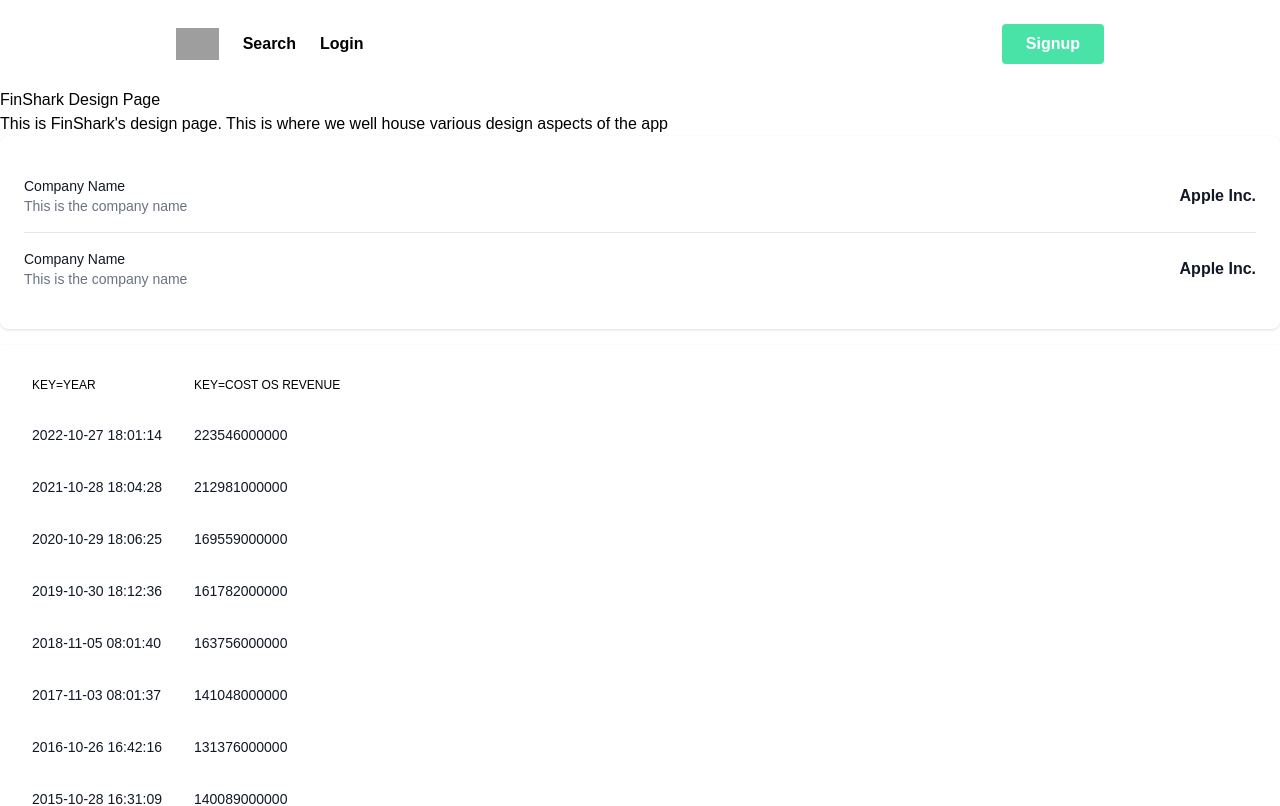
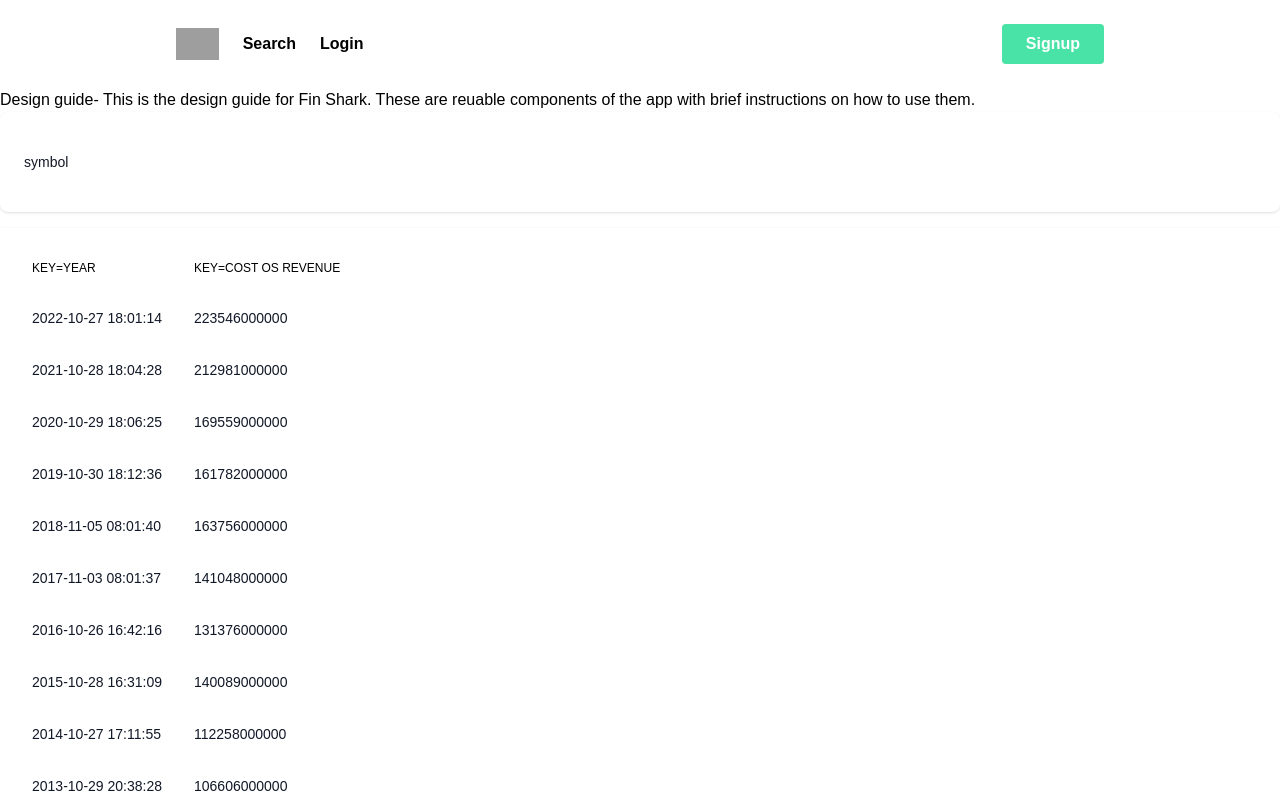
Before and after one commit to Gustavinho7541/react-dotnet-finance-project, a React (Create React App) app in the folder frontend/: page /design-guide in a window 1280 px wide. Shown: the top 806 px of the page. Built offline with nearby package versions, Linux system fonts and the light colour scheme; grey boxes are pictures that could not be loaded.

Commit message:
Company Profile/TTM

```diff
--- a/frontend/src/Components/CompanyProfile/CompanyProfile.tsx
+++ b/frontend/src/Components/CompanyProfile/CompanyProfile.tsx
@@ -1,9 +1,72 @@
-import React from 'react'
+import React, { useEffect, useState } from "react";
+import { useOutletContext } from "react-router-dom";
+import { getKeyMetrics } from "../api";
+import RatioList from "../RadioList/RadioList";
 
-interface Props {}
+type CompanyData = {
+  symbol?: string;
+  name?: string;
+  exchange?: string;
+  price?: string;
+  industry?: string;
+  website?: string;
+};
+
+// ✅ CONFIG
+const tableConfig = [
+  {
+    label: "Company Name",
+    render: (company: CompanyData) => company.name,
+    subTitle: "Nome da empresa",
+  },
+  {
+    label: "Symbol",
+    render: (company: CompanyData) => company.symbol,
+    subTitle: "Ticker da ação",
+  },
+  {
+    label: "Exchange",
+    render: (company: CompanyData) => company.exchange,
+    subTitle: "Bolsa de valores",
+  },
+  {
+    label: "Price",
+    render: (company: CompanyData) => company.price,
+    subTitle: "Preço atual da ação",
+  },
+  {
+    label: "Industry",
+    render: (company: CompanyData) => company.industry,
+    subTitle: "Setor da empresa",
+  },
+];
 
 const CompanyProfile = () => {
-  return <div>CompanyProfile</div>;
+  const ticker = useOutletContext<string>(); // ✅ tipado corretamente
+  const [companyData, setCompanyData] = useState<CompanyData | null>(null);
+
+  useEffect(() => {
+    const loadData = async () => {
+      if (!ticker) return;
+
+      const result = await getKeyMetrics(ticker);
+      setCompanyData(result);
+    };
+
+    loadData();
+  }, [ticker]);
+
+  return (
+    <>
+      {companyData ? (
+        <div className="p-4">
+          <RatioList config={tableConfig} data={companyData} />
+        </div>
+      ) : (
+        <div className="p-4">Carregando...</div>
+      )}
+    </>
+  );
 };
 
 export default CompanyProfile;
--- a/frontend/src/Components/Pages/CompanyPage/CompanyPage.tsx
+++ b/frontend/src/Components/Pages/CompanyPage/CompanyPage.tsx
@@ -1,9 +1,11 @@
 import React, { useEffect, useState } from "react";
-import { useParams } from "react-router-dom";
+import { useOutletContext, useParams } from "react-router-dom";
 
-import { getCompanyProfile } from "../../api";
+import { getKeyMetrics } from "../../api";
 import Sidebar from "../../Sidebar/Sidebar";
 import CompanyDashboard from "../../CompanyDashboard/CompanyDashboard";
+import Title from "../../Title/Title";
+
 type CompanySimple = {
   symbol: string;
   name: string;
@@ -21,9 +23,9 @@ const CompanyPage = () => {
     const getProfileInit = async () => {
       if (!ticker) return;
 
+      const result = await getKeyMetrics(ticker); // ✅ CORRETO
+      setCompany(result);
 
-            const result = await getCompanyProfile(ticker);
-            setCompany(result);
       console.log("Ticker:", ticker);
       console.log("API RESULT:", result);
     };
@@ -37,15 +39,15 @@ const CompanyPage = () => {
         <div className="w-full relative flex overflow-x-hidden">
 
           <Sidebar />
+
           <CompanyDashboard ticker={ticker || ""}>
-                        <h2 className="text-xl font-bold mb-4">
-                            {company.name}
-                        </h2>
+            <Title title="Company Name" subtitle={company.name} />
           </CompanyDashboard>
 
           {/* MAIN */}
           <div className="relative md:ml-64 w-full">
 
+            {/* HEADER */}
             <div className="pt-20 pb-32 bg-lightBlue-500 text-white">
               <div className="px-6">
                 <h1 className="text-3xl font-bold">
@@ -56,6 +58,7 @@ const CompanyPage = () => {
               </div>
             </div>
 
+            {/* CARDS */}
             <div className="p-6">
               <div className="flex flex-wrap">
 
@@ -63,7 +66,7 @@ const CompanyPage = () => {
                 <div className="w-full lg:w-3/12 px-4">
                   <div className="bg-white rounded shadow p-4">
                     <h5 className="text-xs font-bold uppercase">Symbol</h5>
-                                        <span className="text-xl">{ticker}</span>
+                    <span className="text-xl">{company.symbol}</span>
                   </div>
                 </div>
 
@@ -86,6 +89,14 @@ const CompanyPage = () => {
                 {/* CARD 4 */}
                 <div className="w-full lg:w-3/12 px-4">
                   <div className="bg-white rounded shadow p-4">
+                    <h5 className="text-xs font-bold uppercase">Price</h5>
+                    <span className="text-xl">{company.price}</span>
+                  </div>
+                </div>
+
+                {/* CARD 5 */}
+                <div className="w-full lg:w-3/12 px-4 mt-4">
+                  <div className="bg-white rounded shadow p-4">
                     <h5 className="text-xs font-bold uppercase">Website</h5>
                     <span className="text-sm break-all">
                       {company.website}
@@ -105,4 +116,6 @@ const CompanyPage = () => {
   );
 };
 
+
+
 export default CompanyPage;
--- /dev/null
+++ b/frontend/src/Components/Pages/DesignGuide/DesignPage.tsx
@@ -0,0 +1,35 @@
+import React from "react";
+import Table from "../../Table/Table";
+import RatioList from "../../RadioList/RadioList";
+import { TestDataCompany, testIncomeStatementData } from "../../Table/testData";
+
+type Props = {};
+const data = TestDataCompany;
+
+const tableConfig = [
+  {
+    label: "symbol",
+    render: (company: any) => company.symbol,
+  },
+];
+
+
+
+const DesignGuide = (props: Props) => {
+  return (
+    <>
+      <h1>
+        Design guide- This is the design guide for Fin Shark. These are reuable
+        components of the app with brief instructions on how to use them.
+      </h1>
+      <RatioList data={testIncomeStatementData} config={tableConfig} />
+      <Table  />
+      <h3>
+        Table - Table takes in a configuration object and company data as
+        params. Use the config to style your table.
+      </h3>
+    </>
+  );
+};
+
+export default DesignGuide;
--- a/frontend/src/Components/Pages/DesignPage/DesignPage.tsx
+++ /dev/null
@@ -1,20 +0,0 @@
-import React from "react";
-import Table from "../../Table/Table";
-import RatioList from "../../RadioList/RadioList";
-
-interface Props {}
-
-const DesignPage = (props: Props) => {
-    return (
-        <>
-         <h1>FinShark Design Page</h1>
-         <h2>This is FinShark's design page. This is where we well house various design aspects of the app</h2>
-
-        <RatioList />
-        <Table />
-
-        </>
-    )
-};
-
-export default DesignPage;
--- a/frontend/src/Components/RadioList/RadioList.tsx
+++ b/frontend/src/Components/RadioList/RadioList.tsx
@@ -1,26 +1,13 @@
-import React from "react";
-import { TestDataCompany } from "../Table/testData";
+type Props = {
+  config: {
+    label: string;
+    render: (data: any) => any;
+    subTitle?: string;
+  }[];
+  data: any;
+};
 
-type Props = {};
-
-const data = TestDataCompany[0];
-
-type Company = typeof data;
-
-const config = [
-  {
-    label: "Company Name",
-    render: (company: Company) => company.companyName,
-    subTitle: "This is the company name",
-  },
-  {
-    label: "Company Name",
-    render: (company: Company) => company.companyName,
-    subTitle: "This is the company name",
-  },
-];
-
-const RatioList = (props: Props) => {
+const RatioList = ({ config, data }: Props) => {
   const renderedRows = config.map((row, index) => {
     return (
       <li key={index} className="py-3 sm:py-4">
--- a/frontend/src/Components/Routes/Routes.tsx
+++ b/frontend/src/Components/Routes/Routes.tsx
@@ -5,7 +5,7 @@ import CompanyPage from "../Pages/CompanyPage/CompanyPage";
 import CompanyProfile from "../CompanyProfile/CompanyProfile";
 import IncomeStatement from "../IncomeStatement/IncomeStatement";
 import SearchPage from "../Pages/SearchPage/SearchPage";
-import DesignPage from "../Pages/DesignPage/DesignPage";
+import DesignPage from "../Pages/DesignGuide/DesignPage";
 
 export const router = createBrowserRouter([
     {
--- a/frontend/src/Components/api.tsx
+++ b/frontend/src/Components/api.tsx
@@ -1,32 +1,31 @@
 import axios from "axios";
+import { CompanyKey } from "../company"; // 👈 IMPORTANTE
 
 const API_KEY = "SUA_API_KEY_AQUI";
 
 // 🔍 SEARCH
 export const searchCompanies = async (query: string) => {
   try {
-    const response = await axios.get(
+    const response = await axios.get<{ data: CompanyKey[] }>(
       `https://api.twelvedata.com/symbol_search?symbol=${query}&apikey=${API_KEY}`
     );
 
-    return response.data?.data || [];
+    return response.data.data || [];
   } catch (error) {
     console.log("Erro:", error);
     return [];
   }
 };
 
-// 📊 PROFILE SIMULADO (usando dados disponíveis)
-export const getCompanyProfile = async (ticker: string) => {
+// 📊 KEY METRICS (adaptado)
+export const getKeyMetrics = async (ticker: string) => {
   try {
-    // 🔎 pega info básica
-    const searchRes = await axios.get(
+    const searchRes = await axios.get<{ data: CompanyKey[] }>(
       `https://api.twelvedata.com/symbol_search?symbol=${ticker}&apikey=${API_KEY}`
     );
 
-    const company = searchRes.data?.data[0];
+    const company = searchRes.data.data[0];
 
-    // 💰 pega preço
     const priceRes = await axios.get(
       `https://api.twelvedata.com/price?symbol=${ticker}&apikey=${API_KEY}`
     );
@@ -36,7 +35,6 @@ export const getCompanyProfile = async (ticker: string) => {
       name: company?.instrument_name,
       exchange: company?.exchange,
       price: priceRes.data?.price,
-      // não existe no plano grátis:
       industry: "N/A",
       website: "N/A",
     };
--- a/frontend/src/company.ts
+++ b/frontend/src/company.ts
@@ -1,3 +1,5 @@
+import { ReactNode } from "react";
+
 export interface CompanySearch {
     symbol: string;
     name: string;
@@ -159,6 +161,14 @@ export interface CompanyCashFlow {
 }
 
 export interface CompanyKeyMetrics {
+    marketCapTTM(marketCapTTM: any): unknown;
+    currentRatioTTM(currentRatioTTM: any): unknown;
+    returnOnTangibleAssetsTTM(returnOnTangibleAssetsTTM: any): unknown;
+    freeCashFlowPerShareTTM(freeCashFlowPerShareTTM: any): unknown;
+    bookValuePerShareTTM(bookValuePerShareTTM: any): unknown;
+    dividendYieldTTM(dividendYieldTTM: any): unknown;
+    capexPerShareTTM(capexPerShareTTM: any): unknown;
+    grahamNumberTTM(grahamNumberTTM: any): unknown;
     symbol: string;
     date: string;
     revenuePerShare: number;
@@ -224,3 +234,9 @@ export interface ApiResponse<T> {
     isLoading: boolean;
     error: string | null;
 }
+
+export interface CompanyKey {
+  symbol: string;
+  instrument_name: string;
+  exchange: string;
+}
```
Also changed, not shown: frontend/src/Components/Pages/DesignGuide/DesignPage.css (added). Lines whose indentation alone changed are shown as unchanged.
